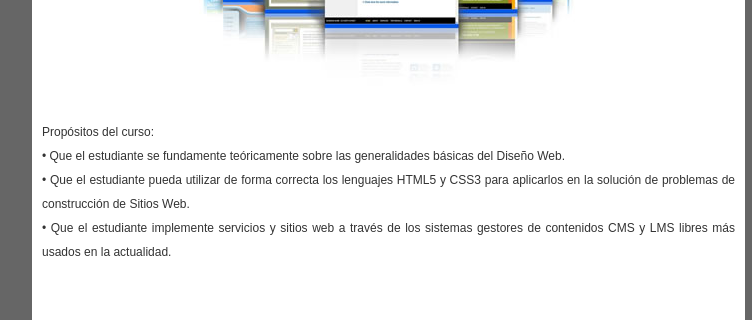
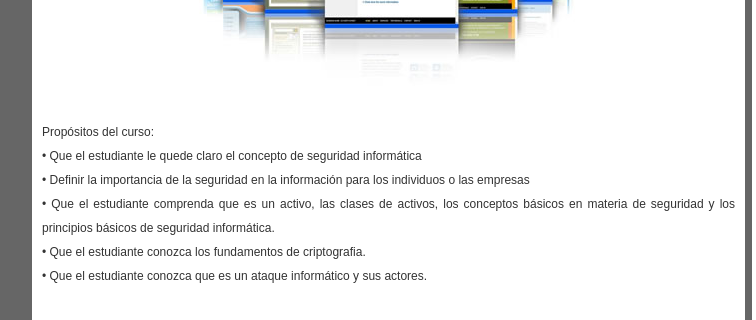
Before and after one commit to Aloba/ovaseguridadinformatica, a plain HTML site: page index.html in a window 1280 px wide. Shown: the part 457-777 px from the top of the page, 108-864 px from the left. Drawn offline with Linux system fonts and the light colour scheme; files whose address does not match are found by name; a web font is replaced by a local one.

Commit message:
cambio 3
pagina inicio

```diff
--- a/index.html
+++ b/index.html
@@ -70,9 +70,12 @@
                   	</figure>
                     <p>
                         Propósitos del curso:<br>
-                        • Que el estudiante se fundamente teóricamente sobre las generalidades básicas del Diseño Web.<br>
-                        • Que el estudiante pueda utilizar de forma correcta los lenguajes HTML5 y CSS3 para aplicarlos en la solución de problemas de construcción de Sitios Web.<br>
-                        • Que el estudiante implemente servicios y sitios web a través de los sistemas gestores de contenidos CMS y LMS libres más usados en la actualidad.<br>
+                        • Que el estudiante le quede claro el concepto de seguridad informática<br>
+                        • Definir la importancia de la seguridad en la información para los individuos o las empresas<br>
+                        • Que el estudiante comprenda que es un activo, las clases de activos, los conceptos básicos en materia de seguridad y los principios básicos de seguridad informática. <br>
+                        • Que el estudiante conozca los fundamentos de criptografia. <br>
+                        • Que el estudiante conozca que es un ataque informático y sus actores. <br>
+
                     </p>
       			</article>
     </section>
```
